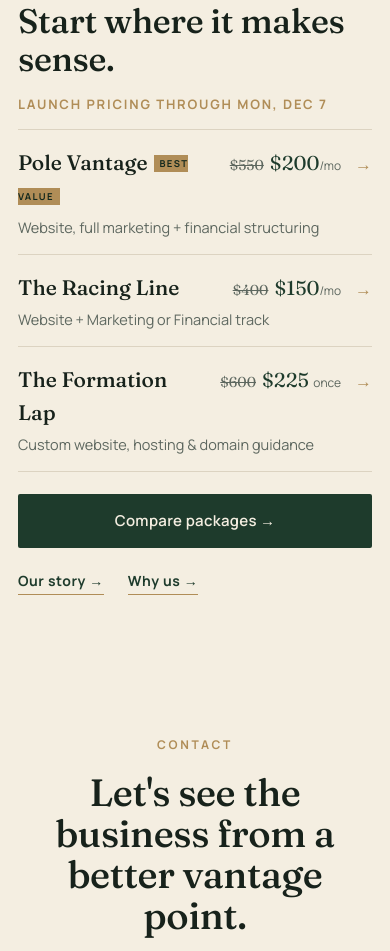
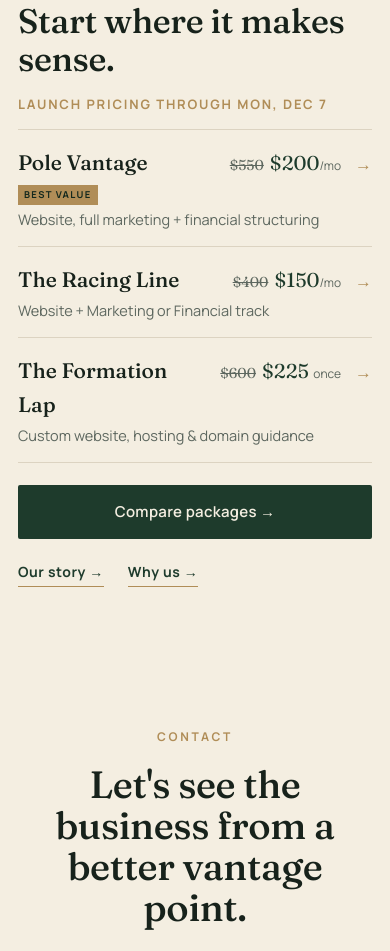
Before and after one commit to VantageGrowthLLC/vantagegrowthllc.com, a plain HTML site: page index.html in a window 390 px wide. Shown: the part 2229-3180 px from the top of the page. Drawn offline with Linux system fonts and the light colour scheme.

Commit message:
Mobile: show BEST VALUE badge on one line under Pole Vantage
Co-Authored-By: Claude Opus 5.5 <noreply@anthropic.com>
Claude-Session: https://claude.ai/code/session_016QFPBnroBTpBJiE5jznyvs

```diff
--- a/index.html
+++ b/index.html
@@ -223,7 +223,7 @@ body.menu-open{overflow:hidden}
 .m-prow small{grid-column:1/4}
 .m-prow .pr{font-family:var(--serif);color:var(--green);font-size:20px;white-space:nowrap}
 .m-prow .pr em{font-family:var(--sans);font-style:normal;font-size:12px;color:var(--muted)}
-.m-prow .tag{font-family:var(--sans);font-size:9.5px;font-weight:700;letter-spacing:.14em;background:var(--brass);color:var(--green-deep);padding:2px 6px;margin-left:6px;vertical-align:3px}
+.m-prow .tag{font-family:var(--sans);font-size:9.5px;font-weight:700;letter-spacing:.14em;background:var(--brass);color:var(--green-deep);padding:2px 6px;display:table;margin:6px 0 0;white-space:nowrap}
 .m-link{display:inline-block;font-weight:700;font-size:14px;letter-spacing:.04em;color:var(--green);text-decoration:none;border-bottom:1px solid var(--brass);padding-bottom:2px}
 .m-proof{background:var(--green);color:var(--cream)}
 .m-proof .big{font-family:var(--serif);font-size:27px;line-height:1.22;margin:12px 0 14px;color:var(--cream)}
```
